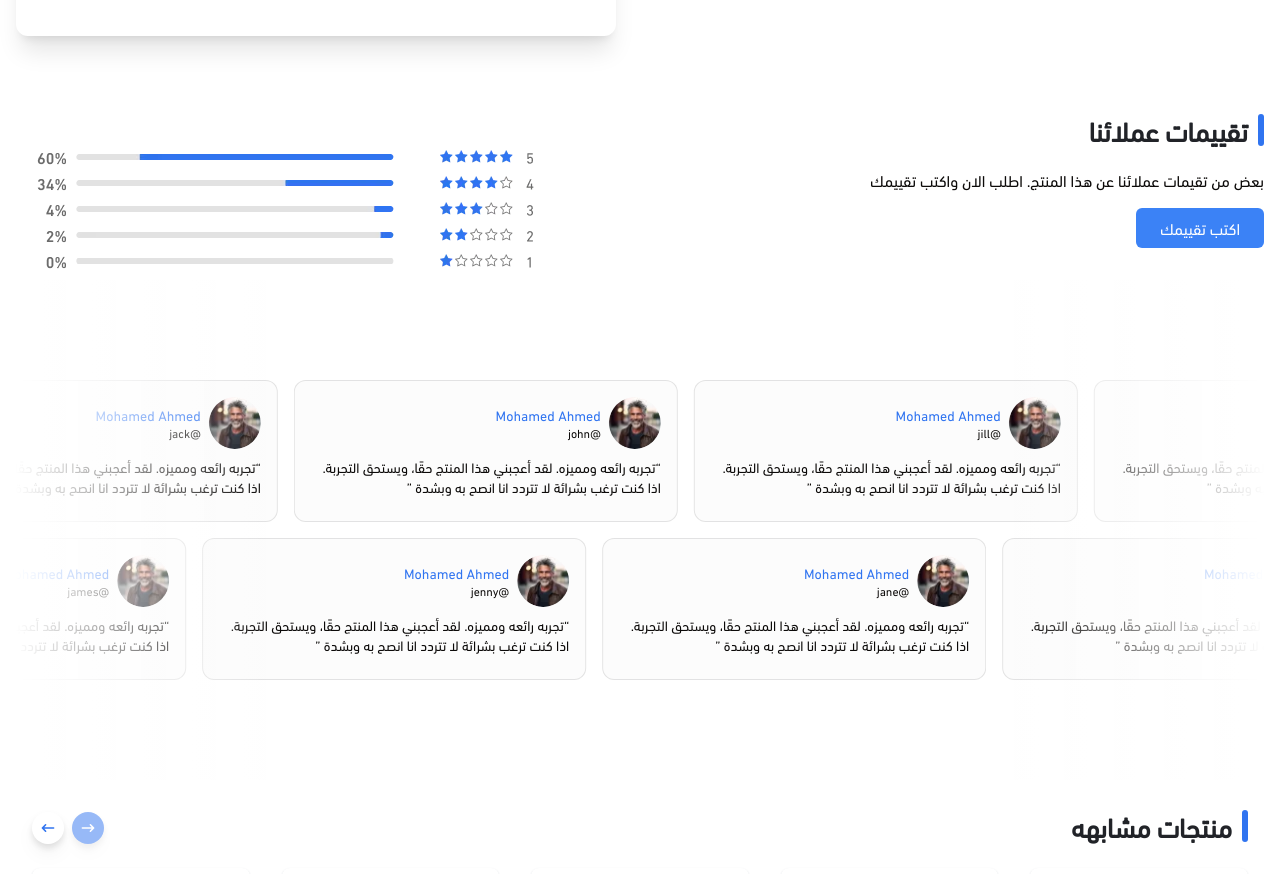
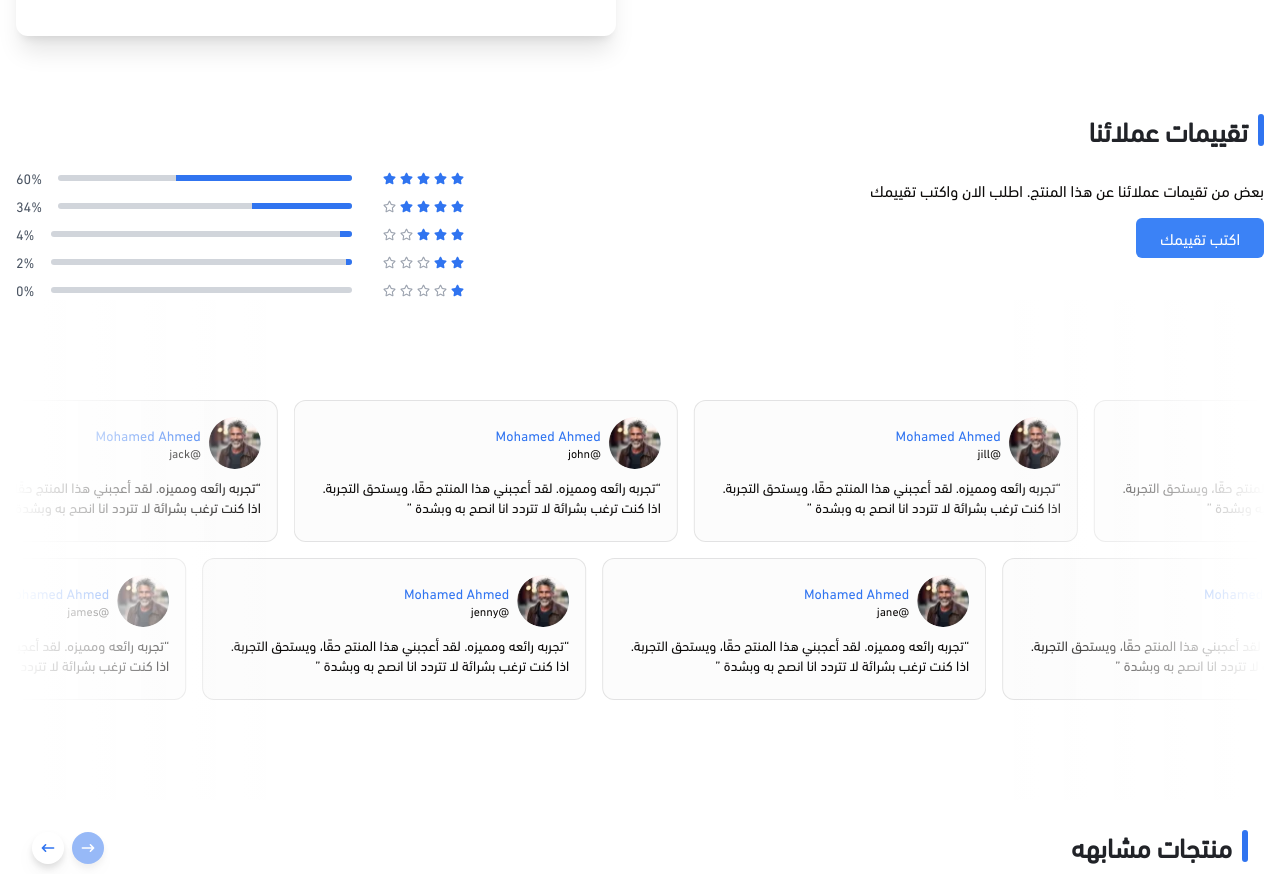
Before and after one commit to Ahmed-Rabi3e/E-commerce-Tswk-Figma-Website, a React (Vite) app: page /products/1 in a window 1280 px wide. Shown: the part 2220-3094 px from the top of the page. Built offline with nearby package versions, Linux system fonts and the light colour scheme.

Commit message:
Home Slider and Ratings

```diff
--- /dev/null
+++ b/src/components/shared/HomeSlider.jsx
@@ -0,0 +1,46 @@
+import { useState } from "react";
+import { hero } from "@/assets/index";
+
+const HomeSlider = () => {
+    const images = [
+        hero,
+        hero,
+        hero,
+        hero,
+        hero
+    ];
+
+    const [currentIndex, setCurrentIndex] = useState(0);
+
+    const handleDotClick = (index) => {
+        setCurrentIndex(index);
+    };
+
+    return (
+        <div className="flex flex-col items-center w-full max-w-4xl mx-auto transition-all duration-500">
+            {/* Slider Images */}
+            <div className="relative w-full overflow-hidden rounded-lg">
+                <img
+                    src={images[currentIndex]}
+                    loading="lazy"
+                    alt={`Slide ${currentIndex + 1}`}
+                    className="w-full object-contain transition-transform duration-500 ease-in-out"
+                />
+            </div>
+
+            {/* Dots Navigation */}
+            <div className="flex justify-center lg:self-start lg:-translate-x-28 gap-2 my-4">
+                {images.map((_, index) => (
+                    <button
+                        key={index}
+                        onClick={() => handleDotClick(index)}
+                        className={`w-2 h-2 rounded-full ${currentIndex === index ? "bg-blue-500" : "bg-gray-300"
+                            }`}
+                    ></button>
+                ))}
+            </div>
+        </div>
+    );
+};
+
+export default HomeSlider;
--- /dev/null
+++ b/src/components/shared/Rating.jsx
@@ -0,0 +1,36 @@
+import { FaStar, FaRegStar } from "react-icons/fa";
+
+const Rating = ({ ratings }) => {
+    return (
+        <div className="w-full flex flex-col-reverse max-w-md space-y-2 space-y-reverse">
+            {Object.entries(ratings).map(([stars, percentage], index) => (
+                <div key={index} className="flex items-center">
+                    {/* Stars Section */}
+                    <div className="flex items-center gap-1 w-24">
+                        {/* Filled Stars */}
+                        {[...Array(parseInt(stars))].map((_, i) => (
+                            <FaStar key={i} className="text-main" size={13} />
+                        ))}
+                        {/* Empty Stars */}
+                        {[...Array(5 - parseInt(stars))].map((_, i) => (
+                            <FaRegStar key={i} className="text-gray-400" size={13} />
+                        ))}
+                    </div>
+
+                    {/* Progress Bar */}
+                    <div className="flex-1 h-1.5 bg-gray-300 rounded-full overflow-hidden mx-4">
+                        <div
+                            className="bg-main h-full"
+                            style={{ width: `${percentage}%` }}
+                        ></div>
+                    </div>
+
+                    {/* Percentage Display */}
+                    <div className="text-gray-600 text-sm">{percentage}%</div>
+                </div>
+            ))}
+        </div>
+    );
+};
+
+export default Rating;
--- a/src/pages/Home/Hero.jsx
+++ b/src/pages/Home/Hero.jsx
@@ -1,5 +1,5 @@
 import { FaStar } from "react-icons/fa";
-import { hero } from "@/assets/index";
+import HomeSlider from "@/components/shared/HomeSlider";
 const Hero = () => {
     return (
         <section className="relative bg-third py-16 lg:py-28 overflow-hidden w-full h-[717px] flex rounded-lg">
@@ -34,12 +34,7 @@ const Hero = () => {
 
                 {/* Product Image */}
                 <div className="w-full lg:w-[65%] flex justify-start z-50">
-                    <img
-                        loading="lazy"
-                        src={hero}
-                        alt="Gaming Headphones"
-                        className="w-[500px] lg:w-[785px] xl:w-[900px] object-contain"
-                    />
+                    <HomeSlider />
                 </div>
             </div>
         </section>
--- a/src/pages/Products/ProductDetails.jsx
+++ b/src/pages/Products/ProductDetails.jsx
@@ -17,7 +17,6 @@ import { RiArrowGoBackFill } from "react-icons/ri";
 import { Link, useParams } from "react-router-dom";
 import CustomRadioButtons from "./CustomRadio";
 import Testmoniails from "./Testmoniails";
-import VirticalRadio from "./VirticalRadio";
 
 const mockProducts = [
     {
--- a/src/pages/Products/Testmoniails.jsx
+++ b/src/pages/Products/Testmoniails.jsx
@@ -1,7 +1,15 @@
-import { rating } from "@/assets/index";
 import Heading from "@/components/shared/Heading";
 import { MarqueeDemo } from "./Reviews";
 import Carousel from "@/components/shared/Carousel";
+import Rating from "@/components/shared/Rating";
+
+const ratingsData = {
+    5: 60,
+    4: 34,
+    3: 4,
+    2: 2,
+    1: 0,
+};
 
 const Testmoniails = () => {
     return (
@@ -12,12 +20,7 @@ const Testmoniails = () => {
                     <p className="mb-4">بعض من تقيمات عملائنا عن هذا المنتج. اطلب الان واكتب تقييمك</p>
                     <button className="px-6 py-2 bg-blue-500 text-white rounded-md mb-8">اكتب تقييمك</button>
                 </div>
-                <img
-                    src={rating}
-                    alt="rating"
-                    loading="lazy"
-                    className="w-[90%] md:w-[555px] h-[150px] object-contain mt-0 lg:-mt-10"
-                />
+                <Rating ratings={ratingsData}/>
             </div>
             <MarqueeDemo />
             <Carousel head="منتجات مشابهه" />
```
